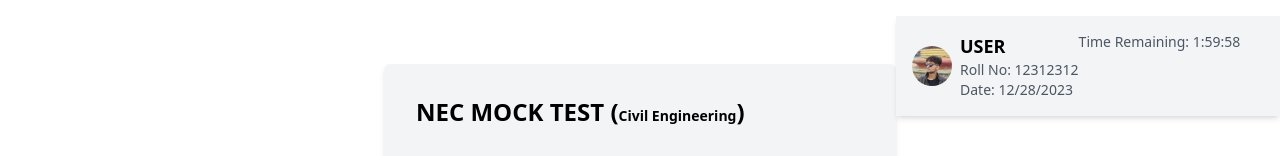
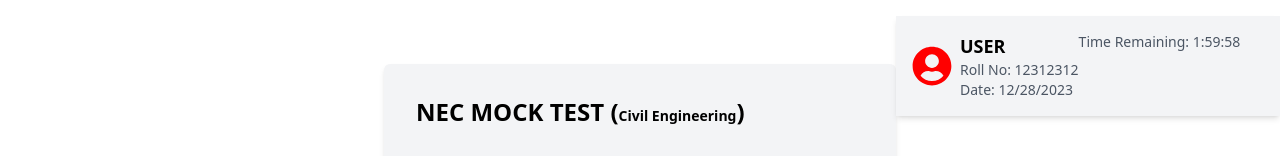
Before and after one commit to aakashkoirala17/mocktest, a React (Create React App) app in the folder my_app/: page / in a window 1280 px wide. Both pictures are taken after a click on the button "Civil Engineering". Shown: the top 156 px of the page. Built offline with nearby package versions, Linux system fonts and the light colour scheme.

Commit message:
added user pp

```diff
--- a/my_app/src/assets/index.js
+++ b/my_app/src/assets/index.js
@@ -1,2 +1 @@
-export { default as aakash } from "./aakash.jpg";
 export { default as Dashverse } from "./dashverse.jpg";
--- a/my_app/src/components/profileDetails.js
+++ b/my_app/src/components/profileDetails.js
@@ -1,6 +1,6 @@
 import React, { useEffect, useState } from "react";
-import { aakash } from "../assets";
 import "../index.css";
+import { FaUserCircle } from "react-icons/fa";
 
 function ProfileDetails(props) {
   const { uncheckedIndices } = props;
@@ -29,11 +29,7 @@
     <div className="fixed top-0  right-0 p-4 bg-gray-100 mt-4 shadow-md w-96">
       <div className="flex">
         <div className="flex items-center">
-          <img
-            src={aakash}
-            alt="User"
-            className="w-10 h-10 rounded-full mr-2"
-          />
+          <FaUserCircle size="40" color="red" className="mr-2" />
           <div>
             <h1 className="text-lg font-semibold">USER</h1>
             <p className="text-sm text-gray-600">Roll No: 12312312</p>
```
Also changed, not shown: my_app/src/assets/aakash.jpg (deleted).
